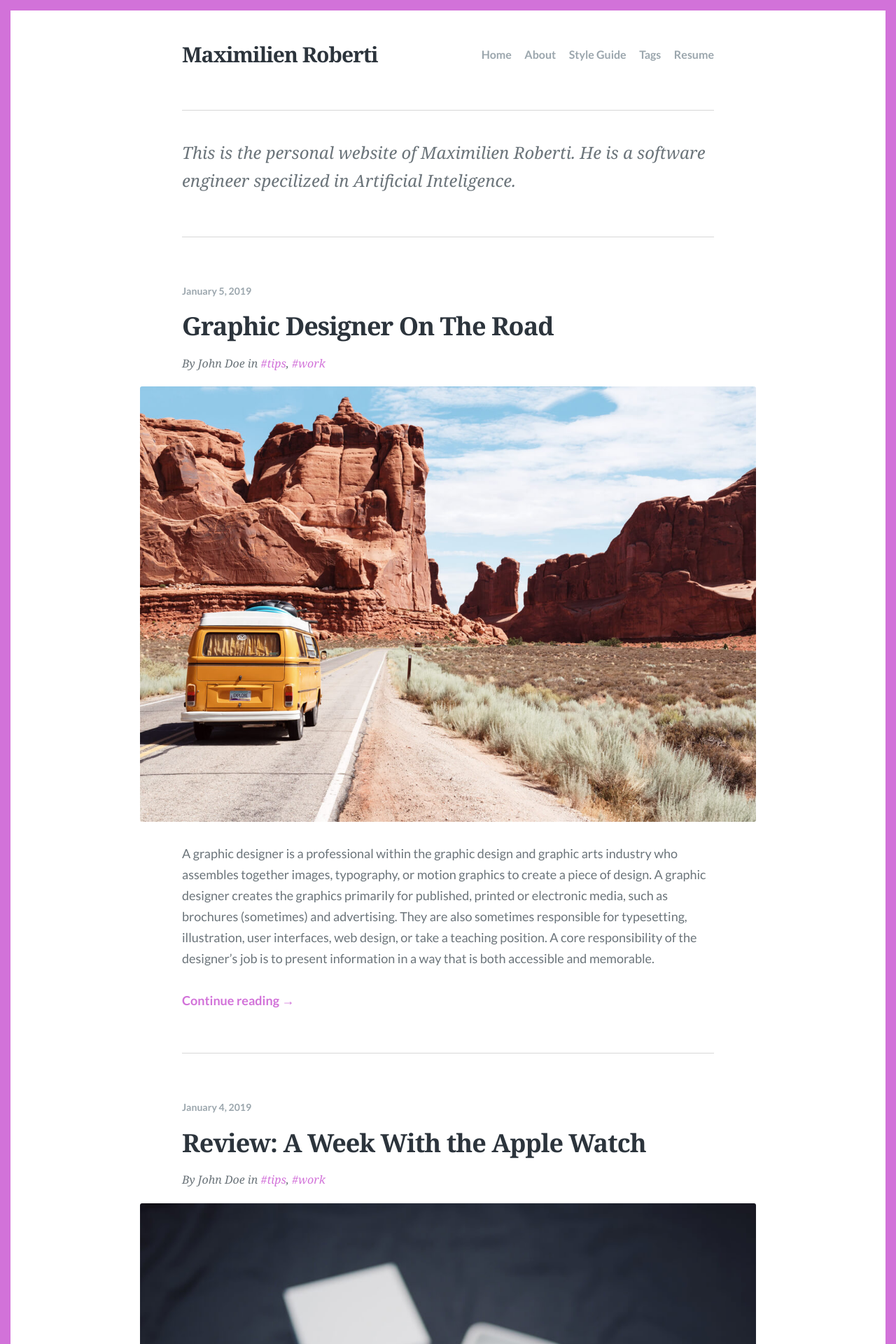
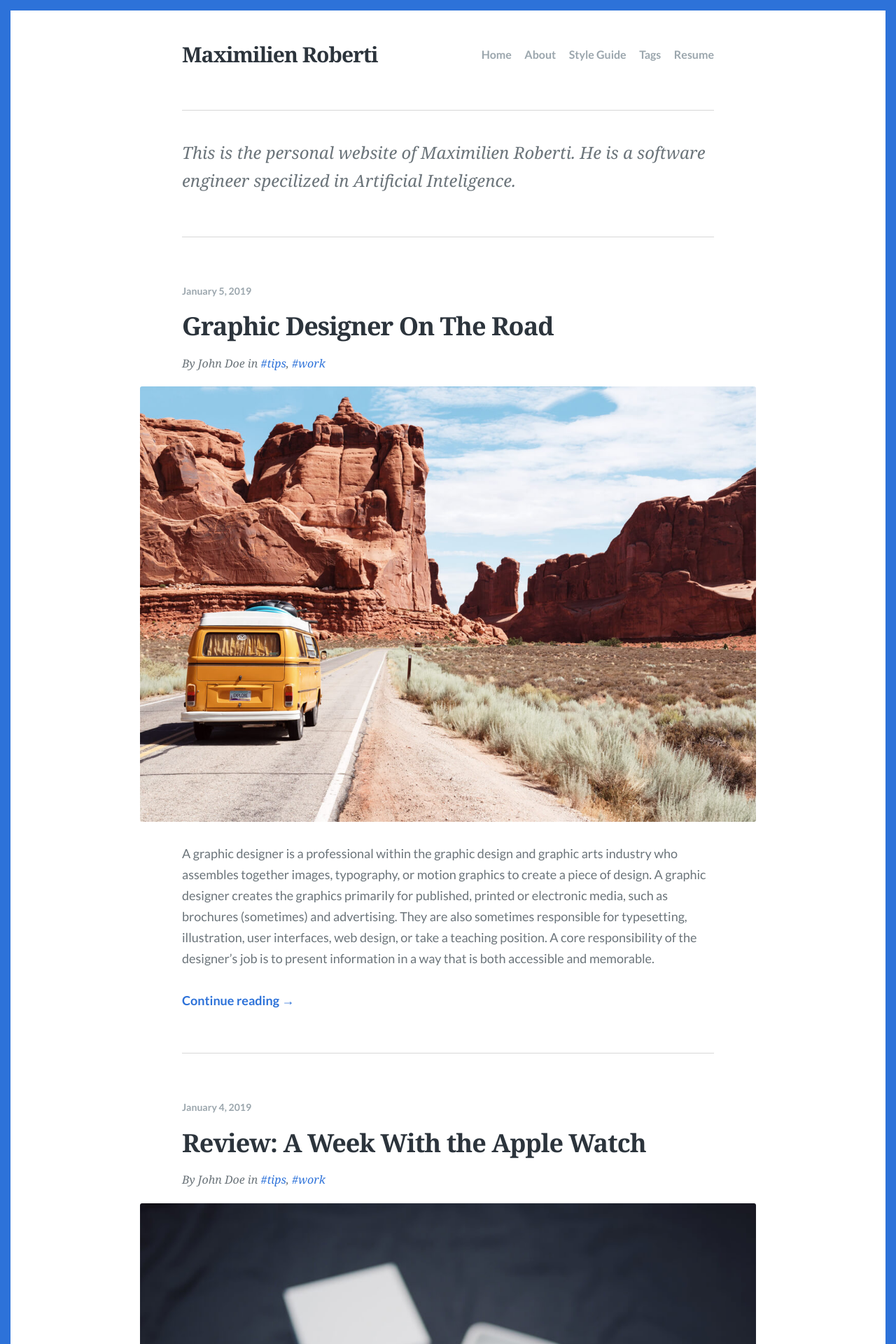
Before and after one commit to maximilienroberti/Scriptor-blog, a Jekyll site: the page built from index.html, in a window 1280 px wide. Shown: the top 1920 px of the page at 70% size. Built offline with Jekyll 4.4.1, drawn with Linux system fonts in a browser that asks for light colours; some web fonts are replaced; the list of posts is cut into pages by our own code.

Commit message:
Update Config “config”

```diff
--- a/_config.yml
+++ b/_config.yml
@@ -1,4 +1,4 @@
-accent_color: '#d272d9'
+accent_color: '#2d72d9'
 lang: en-US
 title: Maximilien Roberti
 description: >-
```
